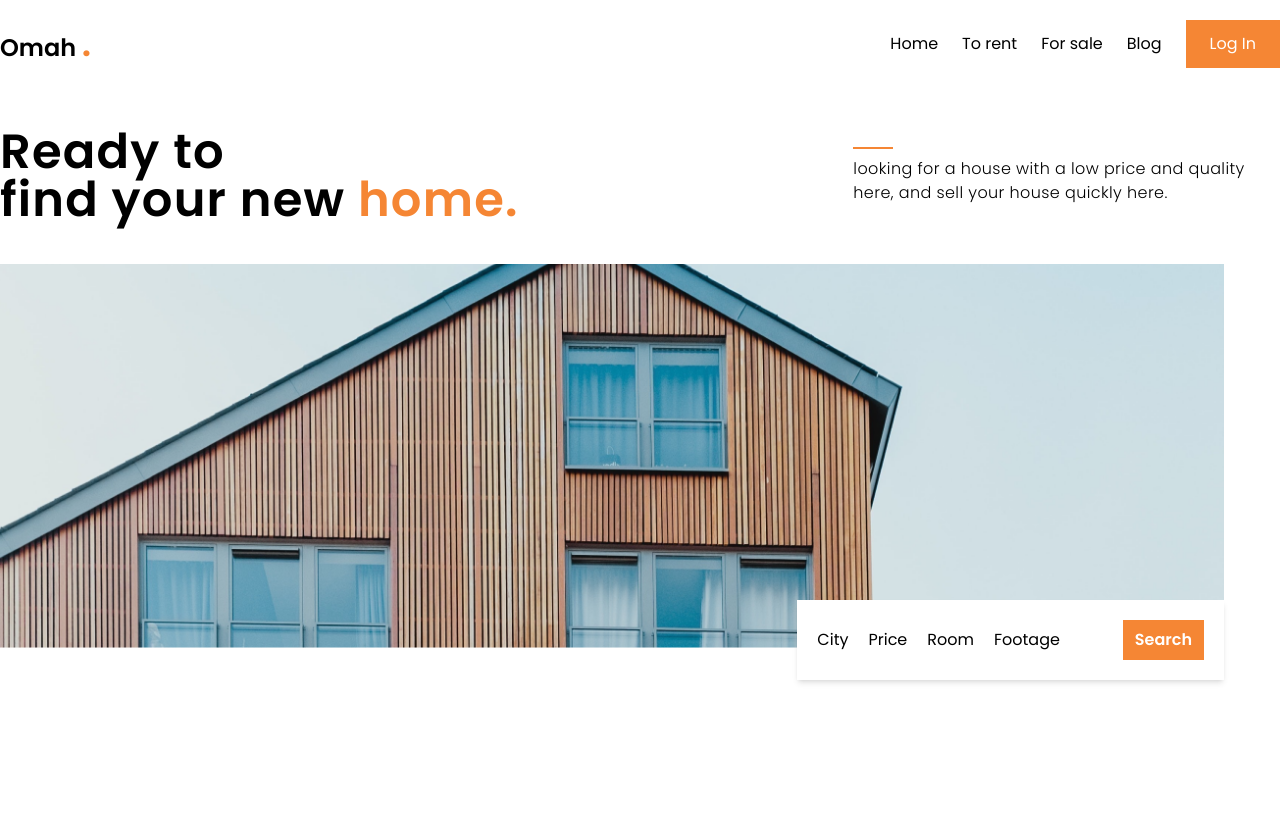
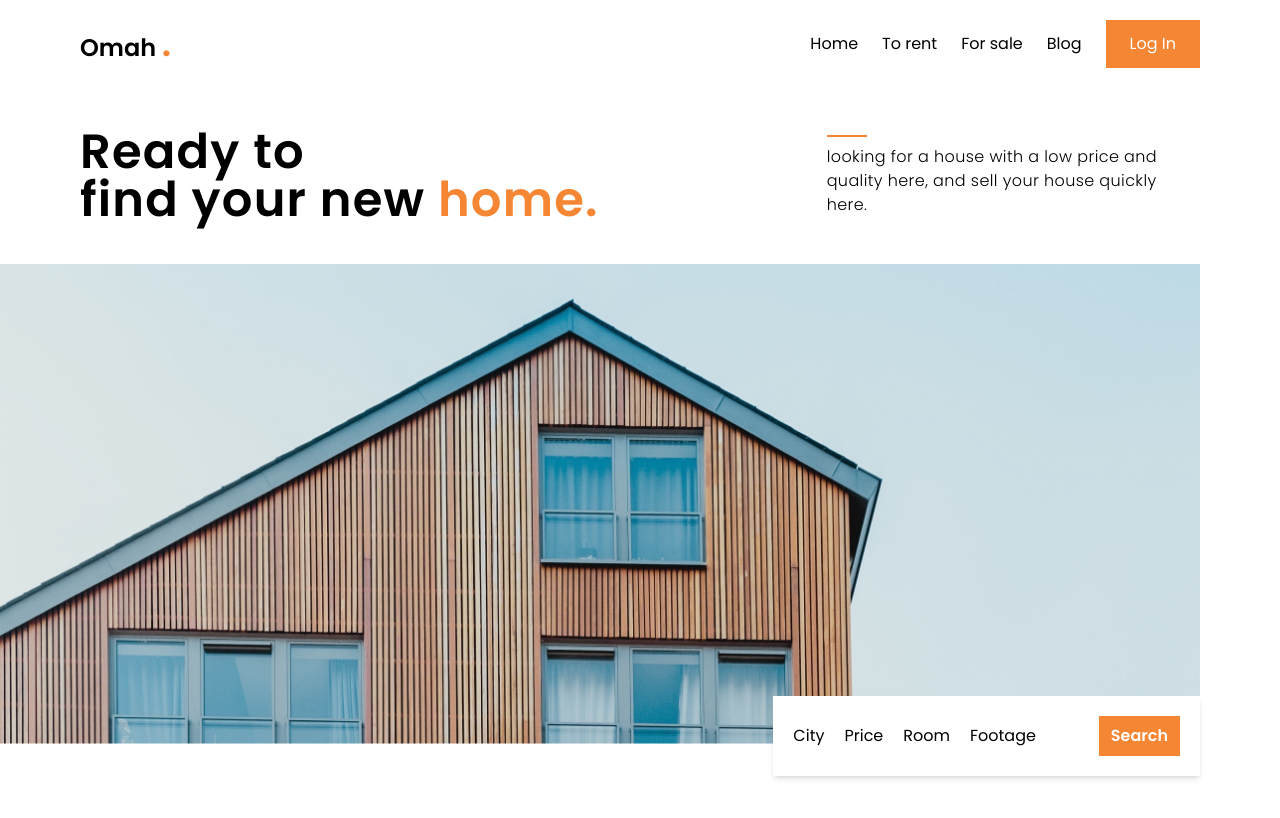
Before and after one commit to HeruAzyy/omah, a website: page index.html in a window 1280 px wide. Shown: the top 818 px of the page. Drawn offline with Linux system fonts and the light colour scheme.

Commit message:
Fix: Perbaikan box sizing

```diff
--- a/index.html
+++ b/index.html
@@ -19,9 +19,9 @@
     <!-- NAVBAR -->
     <div
       id="navbar"
-      class="absolute top-0 z-50 flex w-full px-10 py-5 transition-all duration-300 lg:px-0"
+      class="absolute top-0 z-50 flex w-full px-10 py-5 transition-all duration-300 lg:px-20"
     >
-      <div class="container flex items-center justify-between">
+      <div class="container flex max-w-screen-xl items-center justify-between">
         <div class="group text-2xl font-bold">
           <a href="#home">Omah</a>
           <span
@@ -67,7 +67,7 @@
 
       <nav
         id="side-bar"
-        class="absolute right-0 top-0 h-screen w-1/2 origin-right scale-x-0 border-l-2 border-light bg-white px-10 pt-28 transition-all duration-100"
+        class="absolute right-0 top-0 h-screen w-1/2 origin-right scale-x-0 border-l-2 border-light bg-white pt-28 transition-all duration-100"
       >
         <ul class="text-center">
           <li class="mb-5">
@@ -93,10 +93,11 @@
     </div>
 
     <!-- HERO -->
-    <section id="home" class="pt-32">
+    <section id="home" class="px-10 pt-32 lg:px-20">
+      <div class="container max-w-screen-xl">
         <header>
           <div
-          class="container flex w-full flex-wrap items-center justify-between px-10 pb-10 lg:px-0"
+            class="container flex w-full flex-wrap items-center justify-between pb-10"
           >
             <div class="pb-7 md:w-3/5 md:pb-0">
               <h1 class="tracking-wide lg:text-5xl">
@@ -116,9 +117,11 @@
             </div>
           </div>
         </header>
+      </div>
+    </section>
 
     <div
-        class="relative h-52 w-full bg-cover bg-center md:h-72 lg:h-96 lg:-translate-x-14 lg:bg-bottom"
+      class="relative h-52 w-full bg-cover bg-center md:h-72 lg:h-[30rem] lg:-translate-x-20 lg:bg-bottom"
       style="background-image: url(img/hero.png)"
     >
       <div
@@ -148,8 +151,6 @@
         </div>
       </div>
     </div>
-    </section>
-
     <script src="./src/main.js"></script>
   </body>
 </html>
```
Also changed, not shown: dist/output.css. Lines whose indentation alone changed are shown as unchanged.
